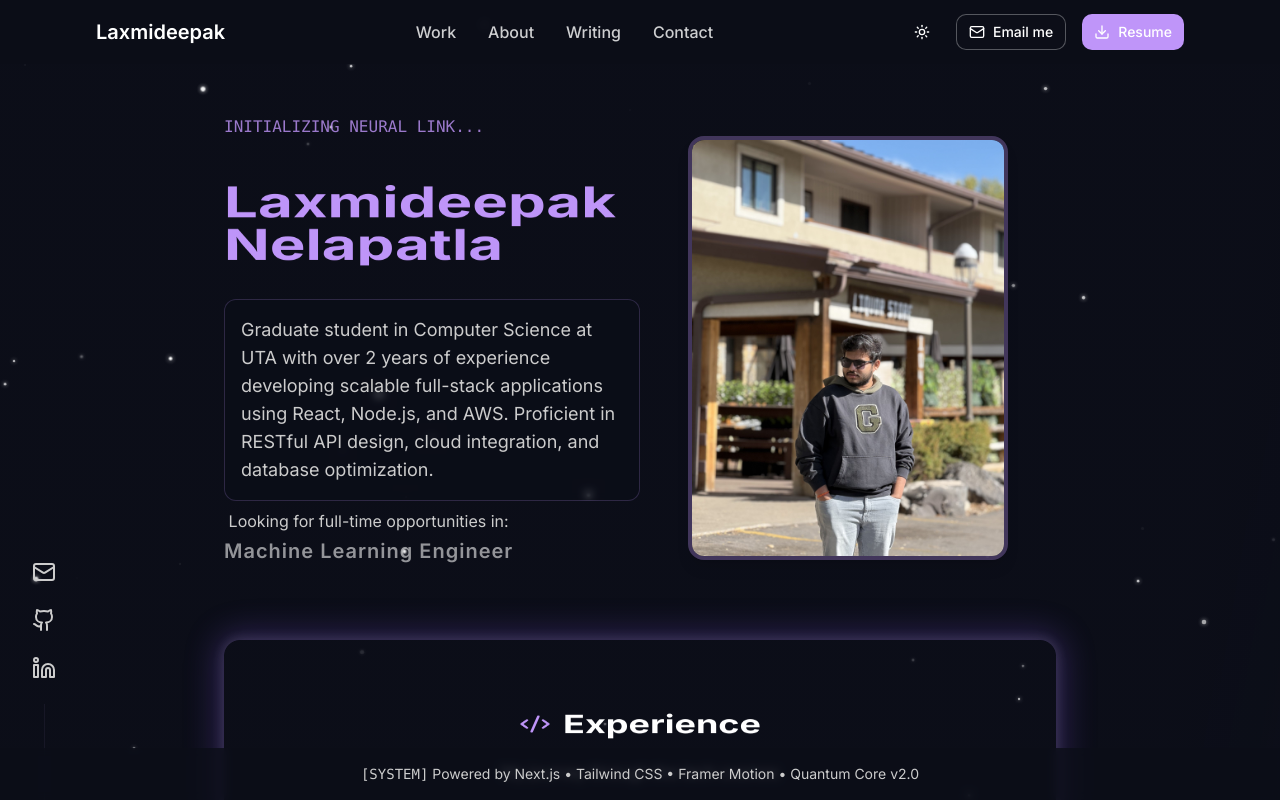
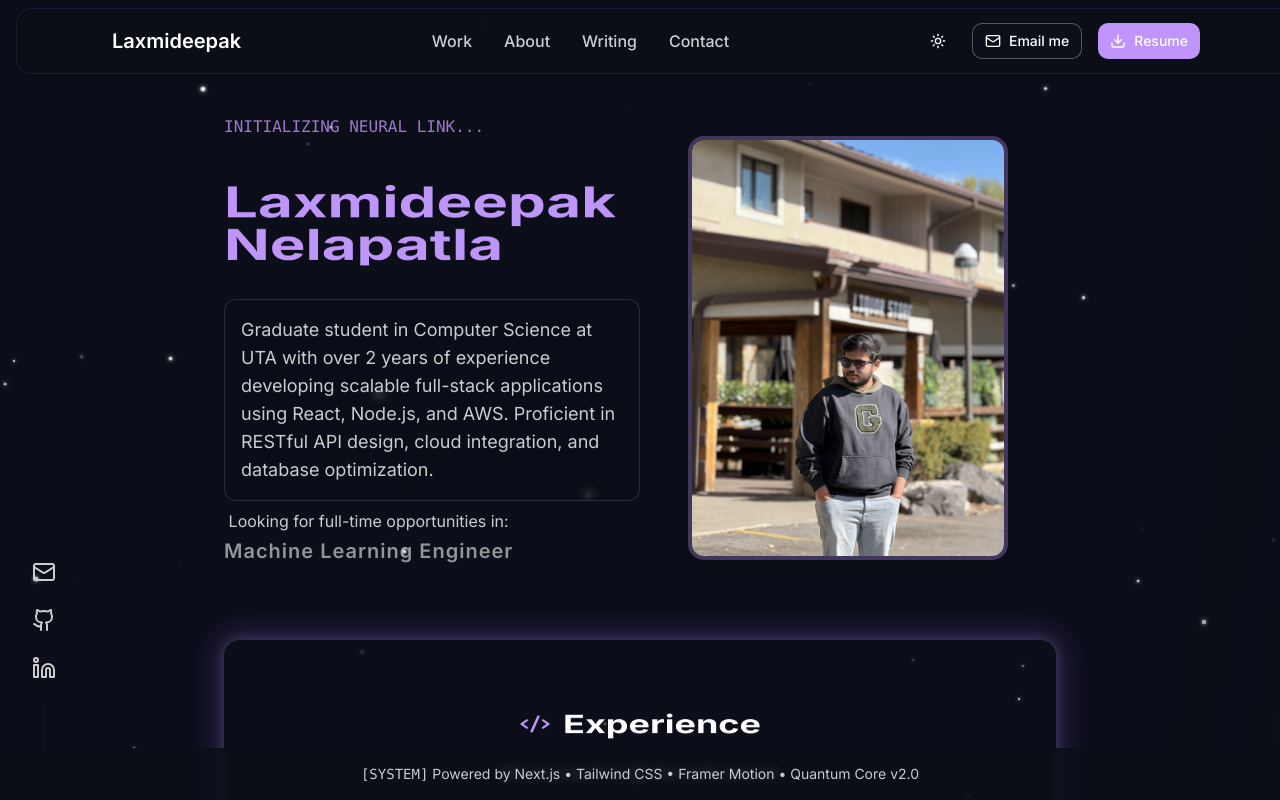
Before and after one commit to laxmideepak/laxmideepak-portfolio, a Next.js app: page / in a window 1280 px wide. Shown: the top 800 px of the page. Built offline with nearby package versions, Linux system fonts and the light colour scheme.

Commit message:
feat: Add bubble container effect around the entire navigation bar with rounded borders and shadows

```diff
--- a/components/GlassNav.tsx
+++ b/components/GlassNav.tsx
@@ -127,8 +127,8 @@ export function GlassNav({ links, logo }: GlassNavProps) {
         <div
           className={`w-full transition-all duration-300 ${
             isScrolled
-              ? 'bg-background/95 backdrop-blur-md border-b border-border/50 shadow-sm'
-              : 'bg-background/90 backdrop-blur-sm'
+              ? 'bg-background/95 backdrop-blur-md border border-primary/20 rounded-2xl mx-4 my-2 shadow-lg'
+              : 'bg-background/90 backdrop-blur-sm border border-primary/10 rounded-2xl mx-4 my-2 shadow-md'
           }`}
         >
           <div className="max-w-6xl mx-auto px-4 sm:px-6 lg:px-8">
```
Also changed, not shown: .taskmaster/tasks/tasks.json.
